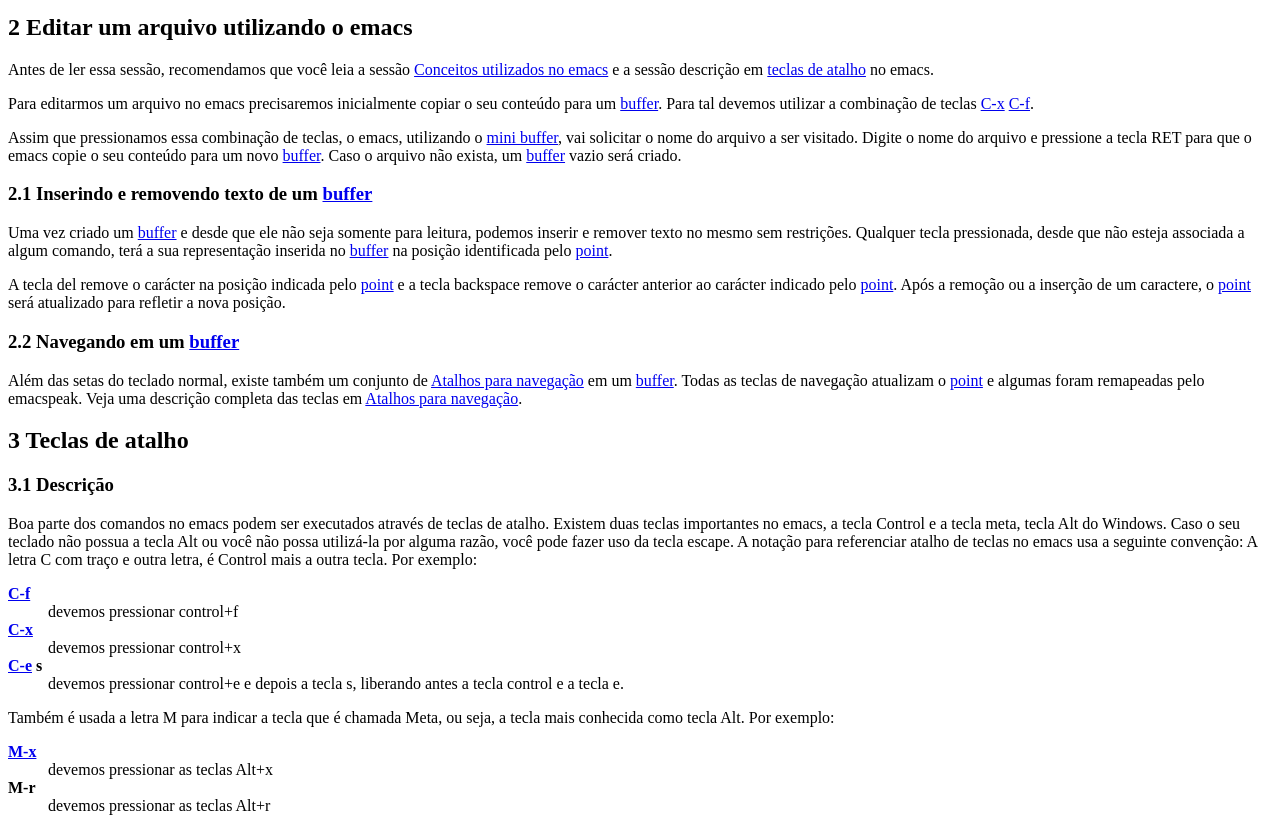
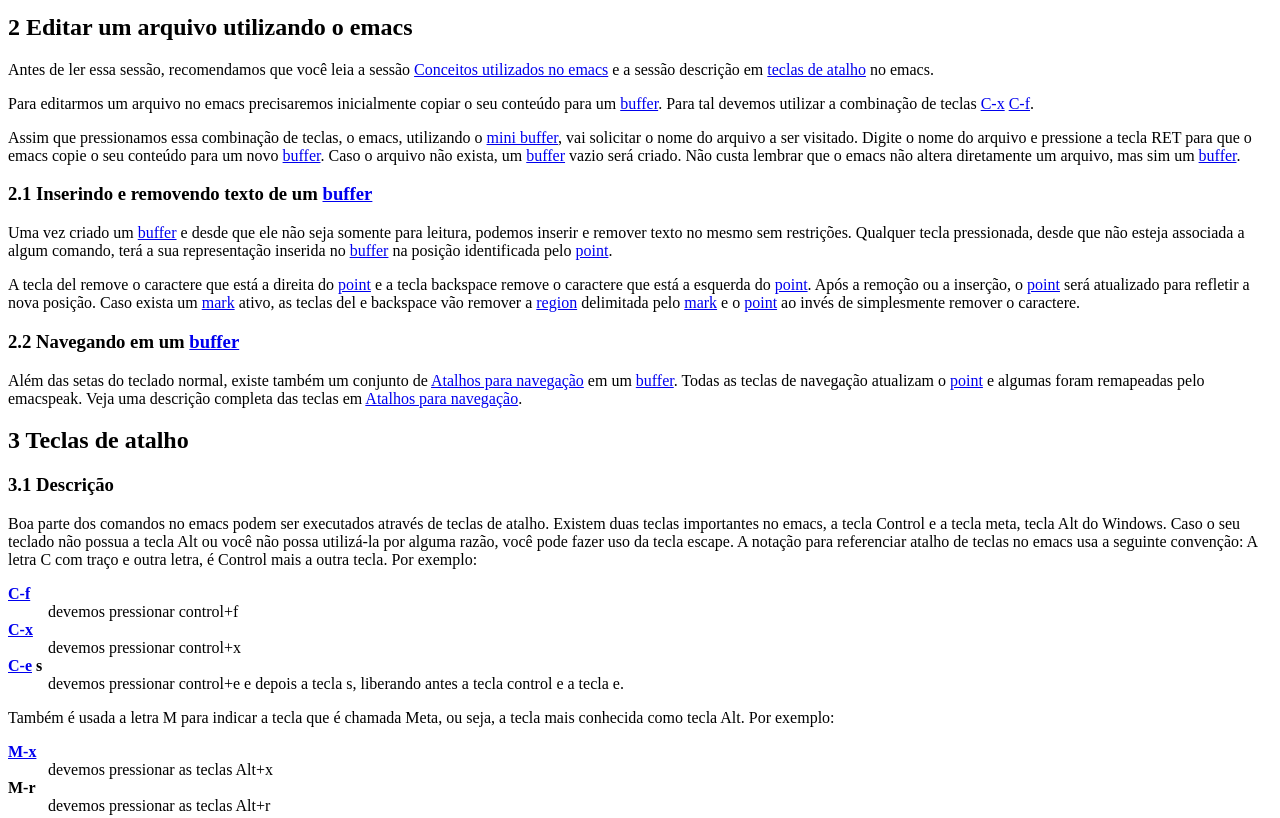
Before and after one commit to jvesouza/jvesouza.github.io, a plain HTML site: page index.html in a window 1280 px wide. Shown: the part 2600-3418 px from the top of the page. Drawn offline with Linux system fonts and the light colour scheme.

Commit message:
Incluir algumas correções e melhorias no texto.

```diff
--- a/index.html
+++ b/index.html
@@ -4,7 +4,7 @@
 <html xmlns="http://www.w3.org/1999/xhtml" lang="pt" xml:lang="pt">
 <head>
 <title>emacs/emacspeak</title>
-<!-- 2017-05-01 Mon 22:24 -->
+<!-- 2017-05-02 Tue 06:02 -->
 <meta  http-equiv="Content-Type" content="text/html;charset=utf-8" />
 <meta  name="generator" content="Org-mode" />
 <meta  name="author" content="José Vilmar Estácio de Souza" />
@@ -477,10 +477,12 @@ Para editarmos um arquivo no emacs precisaremos inicialmente copiar o seu conte
 </p>
 
 <p>
-Assim que pressionamos essa combinação de teclas,
-o emacs, utilizando o <a href="#mini-buffer">mini buffer</a>, vai solicitar o nome do arquivo a ser visitado.
-Digite o nome do arquivo e pressione a tecla RET para que o emacs copie o seu conteúdo para um novo <a href="#buffer">buffer</a>.
-Caso o arquivo não exista, um <a href="#buffer">buffer</a> vazio será criado.
+Assim que pressionamos essa combinação de teclas, o emacs, utilizando
+o <a href="#mini-buffer">mini buffer</a>, vai solicitar o nome do arquivo a ser visitado.  Digite
+o nome do arquivo e pressione a tecla RET para que o emacs copie o seu
+conteúdo para um novo <a href="#buffer">buffer</a>.  Caso o arquivo não exista, um <a href="#buffer">buffer</a>
+vazio será criado. Não custa lembrar que o emacs não altera
+diretamente um arquivo, mas sim um <a href="#buffer">buffer</a>.
 </p>
 </div>
 <div id="outline-container-sec-2-1" class="outline-3">
@@ -494,12 +496,16 @@ terá a sua representação inserida no <a href="#buffer">buffer</a> na posiçã
 </p>
 
 <p>
-A tecla del remove o carácter na posição indicada pelo <a href="#point">point</a> e a tecla
-backspace remove o carácter anterior ao carácter indicado pelo <a href="#point">point</a>.
-Após a remoção ou a inserção de um caractere, o <a href="#point">point</a> será atualizado para refletir a nova posição.
+A tecla del remove o caractere que está a direita do <a href="#point">point</a> e a tecla
+backspace remove o caractere que está a esquerda do <a href="#point">point</a>.  Após a
+remoção ou a inserção, o <a href="#point">point</a> será atualizado para refletir a nova
+posição. Caso exista um <a href="#mark">mark</a> ativo, as teclas del e backspace vão
+remover a <a href="#region">region</a> delimitada pelo <a href="#mark">mark</a> e o <a href="#point">point</a> ao invés de
+simplesmente remover o caractere.
 </p>
 </div>
 </div>
+
 <div id="outline-container-sec-2-2" class="outline-3">
 <h3 id="sec-2-2"><span class="section-number-3">2.2</span> Navegando em um <a href="#buffer">buffer</a></h3>
 <div class="outline-text-3" id="text-2-2">
@@ -949,7 +955,7 @@ Um formato de documentação que facilita a navegação
 </div></div>
 <div id="postamble" class="status">
 <p class="author">Author: José Vilmar Estácio de Souza</p>
-<p class="date">Created: 2017-05-01 Mon 22:24</p>
+<p class="date">Created: 2017-05-02 Tue 06:02</p>
 <p class="creator"><a href="http://www.gnu.org/software/emacs/">Emacs</a> 25.2.1 (<a href="http://orgmode.org">Org</a> mode 8.2.10)</p>
 <p class="validation"><a href="http://validator.w3.org/check?uri=referer">Validate</a></p>
 </div>
```
Also changed, not shown: 1 other file.
